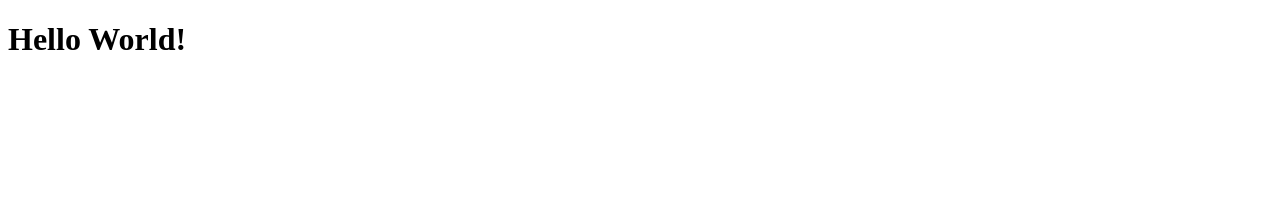
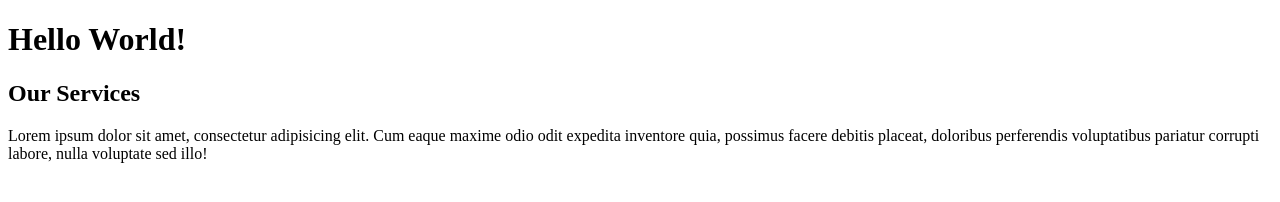
Before and after one commit to Gabriele-Zini/htmlcss-hello, a plain HTML site: page index.html in a window 1280 px wide. Drawn offline with Linux system fonts and the light colour scheme.

Commit message:
add: services section

```diff
--- a/index.html
+++ b/index.html
@@ -9,6 +9,10 @@
   <body>
     <header>
       <h1>Hello World!</h1>
+      <section>
+        <h2>Our Services</h2>
+        <p>Lorem ipsum dolor sit amet, consectetur adipisicing elit. Cum eaque maxime odio odit expedita inventore quia, possimus facere debitis placeat, doloribus perferendis voluptatibus pariatur corrupti labore, nulla voluptate sed illo!</p>
+      </section>
     </header>
   </body>
 </html>
```
